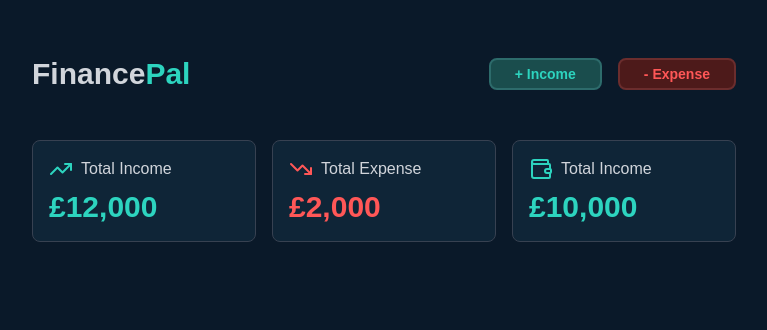
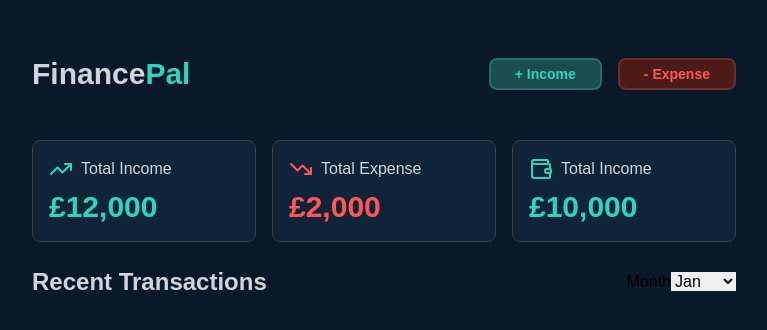
Before and after one commit to joshuapgrandin/finance-tracker-fullstack, a React (Create React App) app in the folder frontend/: page / in a window 1280 px wide. Shown: the top 330 px of the page, without its empty margins (256-1023 px from the left). Built offline with nearby package versions, Linux system fonts and the light colour scheme.

Commit message:
Added Basic Filter Dropdown

```diff
--- a/frontend/src/App.js
+++ b/frontend/src/App.js
@@ -1,8 +1,11 @@
 import { TrendingUp, TrendingDown, Wallet } from "lucide-react";
 import Button from "./components/Button";
 import SummaryCard from "./components/SummaryCard";
+import FilterDropdown from "./components/FilterDropdown";
 
 function App() {
+  const months = ["Jan", "Feb", "March"];
+
   return (
     <div className="min-h-screen bg-dark-bg p-6">
       <div className="max-w-3xl mx-auto py-8 px-8">
@@ -52,6 +55,13 @@ function App() {
             amountColor={"text-income-text"}
           />
         </div>
+        {/* SUB HEADER WITH FILTERS */}
+        <div className="flex justify-between items-center gap-2">
+          <h2 className="text-gray-300 font-bold text-2xl my-6">
+            Recent Transactions
+          </h2>
+          <FilterDropdown label={"Month"} options={months} value={"month"} />
+        </div>
       </div>
     </div>
   );
--- /dev/null
+++ b/frontend/src/components/FilterDropdown.js
@@ -0,0 +1,16 @@
+const FilterDropdown = ({ label, options, value, onChange }) => {
+  return (
+    <div>
+      <label>{label}</label>
+      <select value={value} onChange={onChange} className="">
+        {options.map((option) => (
+          <option key={value} value={value}>
+            {option}
+          </option>
+        ))}
+      </select>
+    </div>
+  );
+};
+
+export default FilterDropdown;
```
